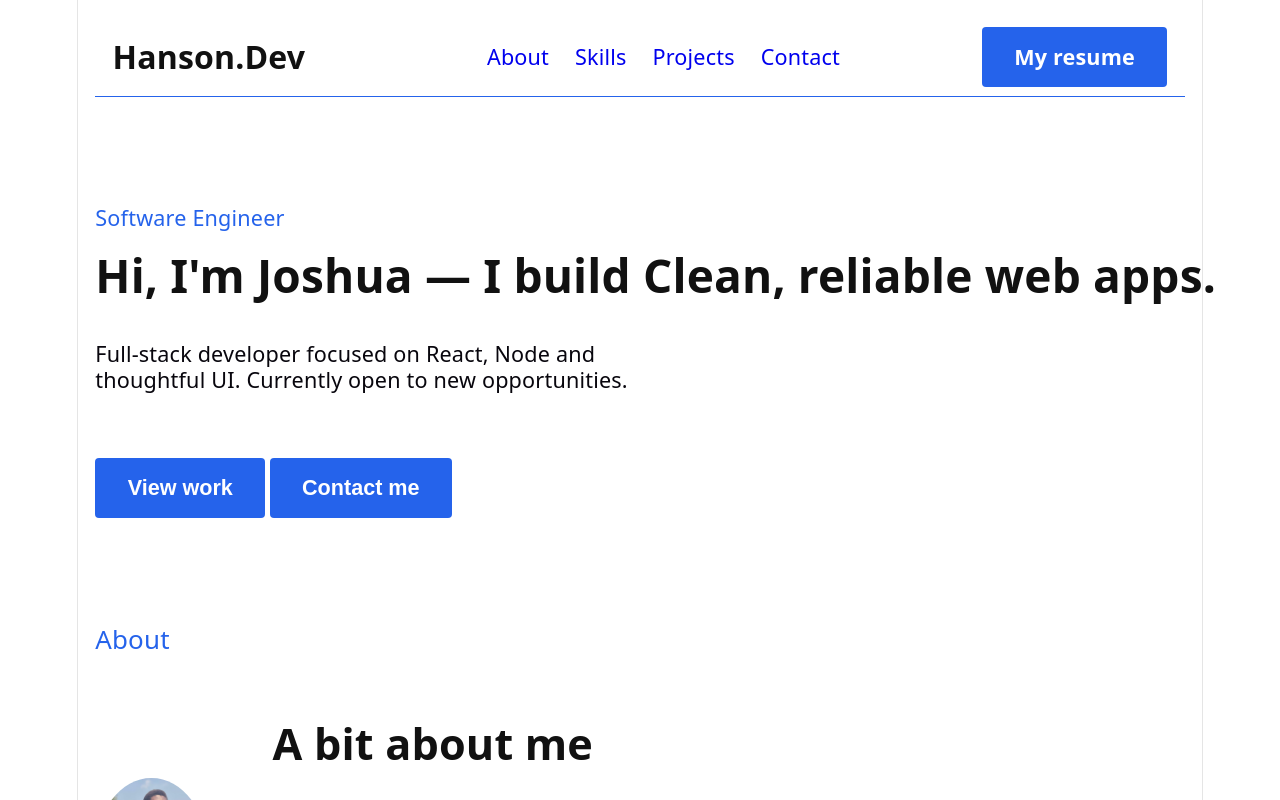
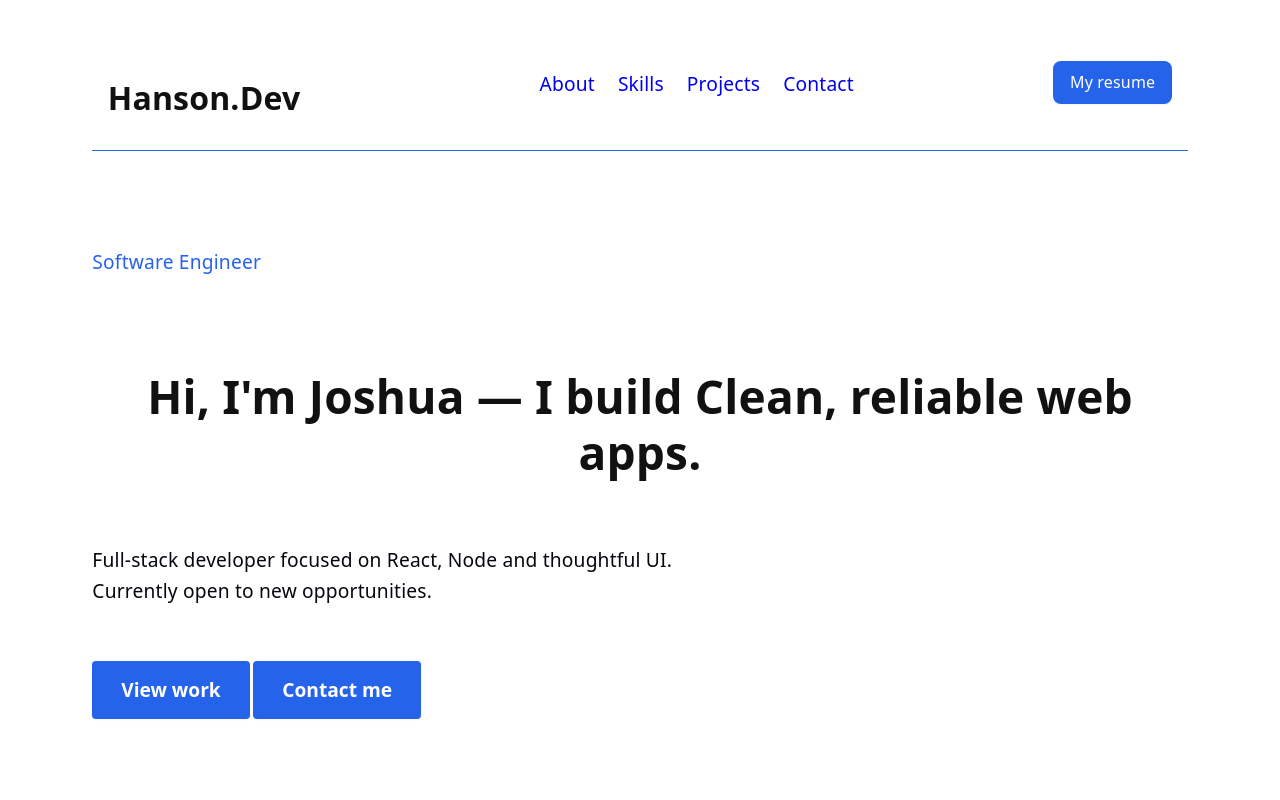
Before and after one commit to JHansonKAttah92/portfolio, a React app: page / in a window 1280 px wide. Shown: the top 800 px of the page. Built offline with nearby package versions, Linux system fonts and the light colour scheme; the HTML template or start-up script is replaced by a standard one.

Commit message:
Content was added to the footer component and small changes was made to the other components styles

```diff
--- a/src/components/contact/Contact.css
+++ b/src/components/contact/Contact.css
@@ -30,6 +30,7 @@ div#contact span {
     grid-area: name;
     padding: 0.4em;
     background-color: #fff;
+    color: var(--p-text);
     border: 1px solid #ccc;
 }
 
@@ -38,6 +39,7 @@ div#contact span {
     padding: 0.4em;
     background-color: #fff;
     border: 1px solid #ccc;
+    color: var(--p-text);
 }
 
 .action .textarea {
@@ -47,6 +49,7 @@ div#contact span {
     resize: vertical;
     background-color: #fff;
     border: 1px solid #ccc;
+    color: var(--p-text);
 }
 
 .action .btn {
@@ -56,10 +59,5 @@ div#contact span {
     border: none;
     border-radius: 0.4em;
     place-self: center;
-    background-color: var(--accent);
+    margin-top: var(--spacing-unit);
 }
-
-.action .btn:hover {
-    background-color: #1e40af;
-    cursor: pointer;
-}
--- a/src/components/footer/Footer.css
+++ b/src/components/footer/Footer.css
@@ -0,0 +1,28 @@
+div#footer {
+  display: flex;
+  justify-content: center;
+  width: 100%;
+  margin-top: 5em;
+  border-top: 1px solid var(--accent);
+}
+
+div#footer img {
+  height: 20px;
+}
+
+div#footer .footer-content {
+  width: 100%;
+  padding: 0 0.8em;
+  display: flex;
+  justify-content: space-between;
+  align-items: center;
+}
+
+.footer-content .social-icons {
+  display: flex;
+  gap: 1em;
+}
+
+.social-icons li {
+  list-style: none;
+}
--- a/src/components/footer/Footer.jsx
+++ b/src/components/footer/Footer.jsx
@@ -1,9 +1,60 @@
-
+import "./Footer.css";
+import githubIcon from "../../assets/icons/github-light.svg";
+import linkedInIcon from "../../assets/icons/linkedin.svg";
+import gmailIcon from "../../assets/icons/gmail.svg";
+import XIcon from "../../assets/icons/x.svg";
 
 function Footer() {
-    <div className="footer">
-
+  return (
+    <div id="footer">
+      <div className="footer-content">
+        <div className="text">
+          <h2>Hanson.dev</h2>
+          <p>
+            &copy; {new Date().getFullYear()} My Portfolio. All rights reserved.
+          </p>
+        </div>
+        <ul className="social-icons">
+          <li>
+            <a
+              href="https://github.com/JHansonKAttah92"
+              target="_blank"
+              rel="noopener noreferrer"
+            >
+              <img src={githubIcon} alt="GitHub" className="social-icon" />
+            </a>
+          </li>
+          <li>
+            <a
+              href="https://linkedin.com/in/joshua-hanson-957136336"
+              target="_blank"
+              rel="noopener noreferrer"
+            >
+              <img src={linkedInIcon} alt="LinkedIn" className="social-icon" />
+            </a>
+          </li>
+          <li>
+            <a
+              href="https://x.com/joshuahanson500"
+              target="_blank"
+              rel="noopener noreferrer"
+            >
+              <img src={XIcon} alt="X" className="social-icon" />
+            </a>
+          </li>
+          <li>
+            <a
+              href="mailto:joshuahanson500@gmail.com"
+              target="_blank"
+              rel="noopener noreferrer"
+            >
+              <img src={gmailIcon} alt="Gmail" className="social-icon" />
+            </a>
+          </li>
+        </ul>
+      </div>
     </div>
+  );
 }
 
 export default Footer;
--- a/src/components/navbar/Navbar.css
+++ b/src/components/navbar/Navbar.css
@@ -37,27 +37,31 @@ ul.nav-menu a:hover {
 
 a.resume {
   text-decoration: none;
-    color: var(--bg);
-    background-color: var(--accent);
+  background-color: var(--accent, #2563eb);
+  color: #ffffff;
   padding: 0.5em 1em;
-    border-radius: 4px;
-     padding: 0.8em 1.5em;
-    font-size: 1em;
-    font-weight: 600;
-    border: none;
-    border-radius: 4px;
+  font-family: inherit;
+  font-size: 1rem;
+  font-weight: 500;
+  text-decoration: none;
+  cursor: pointer;
+  border: 1px solid transparent;
+  border-radius: var(--border-radius);
+  transition: all var(--transition-speed) ease;
+  box-shadow: 0 1px 2px rgba(0, 0, 0, 0.05);
 }
 
-a.resume:hover {
-    background-color: #1e40af;
-    cursor: pointer;
+a.resume:hover  {
+  filter: brightness(1.1);
+  transform: translateY(-1px);
+  box-shadow: 0 4px 6px rgba(0, 0, 0, 0.1);
 }
 
 .menuIcon {
   display: none;
 }
 
-@media (max-width:660px) {
+@media (max-width: 660px) {
   div.nav-container h2 {
     font-size: 26px;
   }
--- a/src/components/projects/Projects.css
+++ b/src/components/projects/Projects.css
@@ -36,13 +36,8 @@ div#projects .projects-content {
 .buttons button {
     width: 100px;
     padding: 0.3em;
-    background-color: var(--accent);
     border: none;
     border-radius: 0.4em;
-}
-
-.buttons button:hover {
-    background-color: #1e40af;
 }
 
 .projects-content .project-cards {
--- a/src/index.css
+++ b/src/index.css
@@ -1,3 +1,7 @@
+* {
+  box-sizing: border-box;
+}
+
 :root {
   --bg: #FFFFFF;
   --p-text: #111111;
@@ -5,8 +9,10 @@
   --border: #E5E5E5;
   --code-bg: #f4f3ec;
   --accent: #2563EB;
-
-  --sans: system-ui, 'Segoe UI', Roboto, sans-serif;
+  --font-main: var(--sans, system-ui, -apple-system, sans-serif);
+  --transition-speed: 0.2s;
+  --border-radius: 8px;
+  --spacing-unit: 1rem;
 
   font: 18px/145% var(--sans);
   letter-spacing: 0.18px;
@@ -15,20 +21,71 @@
   background: var(--bg);
 }
 
-body {
-  margin: 0;
-  padding: 0;
-  box-sizing: border-box;
-}
-
 #root {
   width: 1126px;
   max-width: 100%;
   margin: 0 auto;
   text-align: center;
-  border-inline: 1px solid var(--border);
   min-height: 100svh;
   display: flex;
   flex-direction: column;
   box-sizing: border-box;
 }
+
+
+body {
+  font-family: var(--font-main);
+  line-height: 1.6;
+  color: var(--p-text, #111);
+  background-color: var(--bg, #fff);
+  margin: 0;
+  padding: 0;
+  -webkit-font-smoothing: antialiased;
+  -moz-osx-font-smoothing: grayscale;
+}
+
+/* Typography & Spacing */
+h1, h2, h3, h4, h5, h6 {
+  margin-top: 2em;
+  margin-bottom: 1em;
+  line-height: 1.2;
+}
+
+p, ul, ol, figure {
+  margin-bottom: var(--spacing-unit);
+}
+
+/* Global Button Styling */
+button, .btn {
+  display: inline-flex;
+  align-items: center;
+  justify-content: center;
+  padding: 0.75rem 1.5rem;
+  font-family: inherit;
+  font-size: 1rem;
+  font-weight: 500;
+  text-decoration: none;
+  cursor: pointer;
+  border: 1px solid transparent;
+  border-radius: var(--border-radius);
+  transition: all var(--transition-speed) ease;
+  background-color: var(--accent, #2563EB);
+  color: #ffffff;
+  box-shadow: 0 1px 2px rgba(0, 0, 0, 0.05);
+}
+
+button:hover, .btn:hover {
+  filter: brightness(1.1);
+  transform: translateY(-1px);
+  box-shadow: 0 4px 6px rgba(0, 0, 0, 0.1);
+}
+
+button:active, .btn:active {
+  transform: translateY(0);
+  filter: brightness(0.9);
+}
+
+button:focus-visible {
+  outline: 2px solid var(--accent, #2563EB);
+  outline-offset: 2px;
+}
```
Also changed, not shown: src/assets/icons/x.svg (added). Lines whose indentation alone changed are shown as unchanged.
